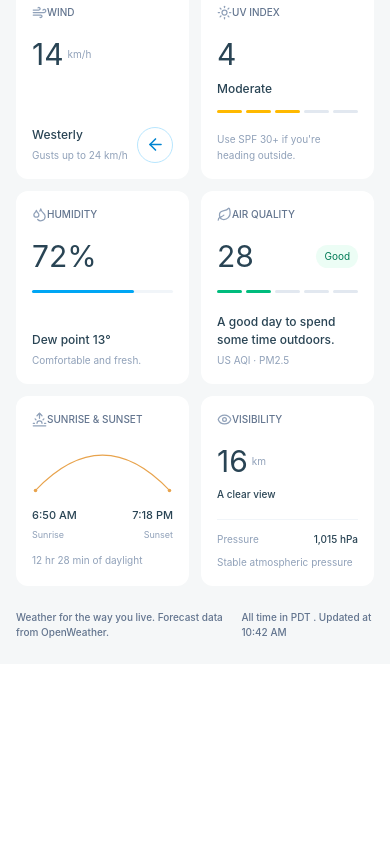
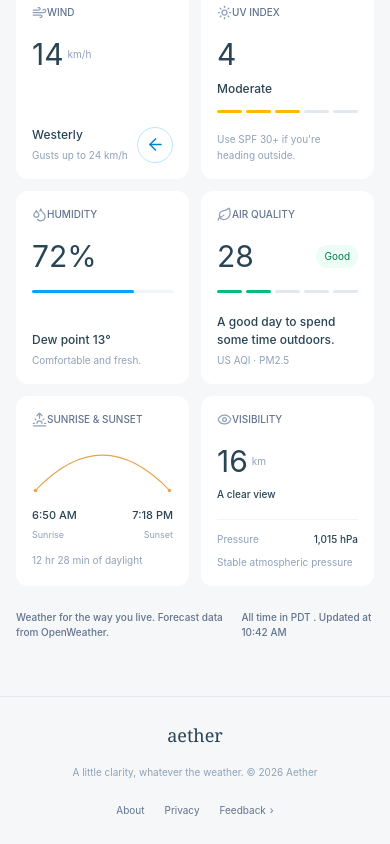
Before and after one commit to lintunyannaing-hash/react-weather-app, a React (Vite) app: page / in a window 390 px wide. Shown: the part 1091-1935 px from the top of the page. Before the commit the page ends 1755 px from the top, so only its background shows below. Built offline with nearby package versions, Linux system fonts and the light colour scheme.

Commit message:
feat: build responsive footer component

```diff
--- a/src/App.tsx
+++ b/src/App.tsx
@@ -1,4 +1,5 @@
 import CurrentWeather from "./components/CurrentWeather";
+import Footer from "./components/Footer";
 import HourlyForecast from "./components/HourlyForecast";
 import Navbar from "./components/Navbar";
 import WeatherDetails from "./components/WeatherDetails";
@@ -34,6 +35,7 @@ const App = () => {
           </p>
         </div>
       </main>
+      <Footer />
     </div>
   )
 }
--- a/src/components/Footer.tsx
+++ b/src/components/Footer.tsx
@@ -0,0 +1,60 @@
+
+const Footer = () => {
+  return (
+    <footer className="mt-8 border-t border-slate-200 bg-[#f5f7f8]">
+
+        <div className="mx-auto flex flex-col items-center max-w-[1440px] gap-4 px-4 py-6 sm:px-6 lg:flex-row lg:justify-between lg:px-8">
+
+            {/* Brand */}
+            <a
+                href="#overview"
+                className="font-serif text-lg text-[#294454] transition hover:text-sky-600"
+                aria-label="Aether home"
+            >
+                aether
+            </a>
+
+            {/* Copyright and tagline */}
+            <p className="text-[10px] text-slate-400">
+                A little clarity, whatever the weather. © 2026 Aether
+            </p>
+
+            {/* FOoter navigation */}
+            <nav aria-label="Footer navigation">
+
+                <ul className="flex items-center gap-5">
+
+                    <li>
+                        <a
+                            href="#about"
+                            className="inline-flex text-[10px] text-slate-500 transition hover:text-sky-600"
+                        >
+                            About
+                        </a>
+                    </li>
+
+                    <li>
+                        <a
+                            href="#privacy"
+                            className="inline-flex text-[10px] text-slate-500 transition hover:text-sky-600"
+                        >
+                            Privacy
+                        </a>
+                    </li>
+
+                    <li>
+                        <a
+                            href="mailto:feedback@example.com"
+                            className="inline-flex flex items-center gap-1 text-[10px] text-slate-500 transition hover:text-sky-600"
+                        >
+                            Feedback
+                            <span aria-hidden="true">›</span>
+                        </a>
+                    </li>
+                </ul>
+            </nav>
+        </div>
+    </footer>
+  )
+}
+export default Footer
```
